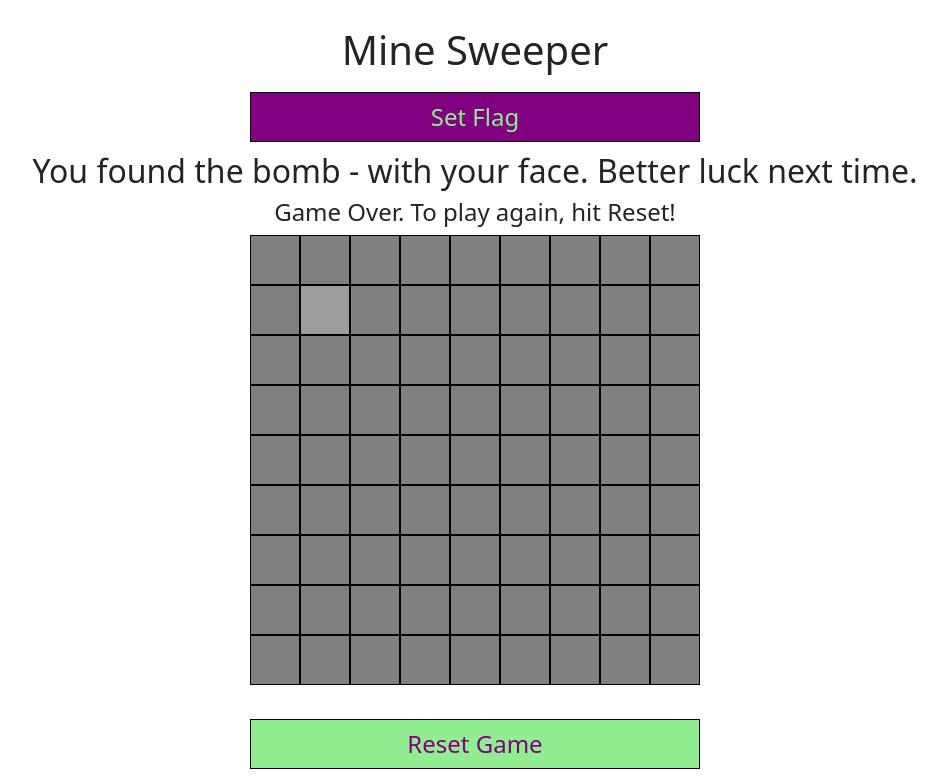
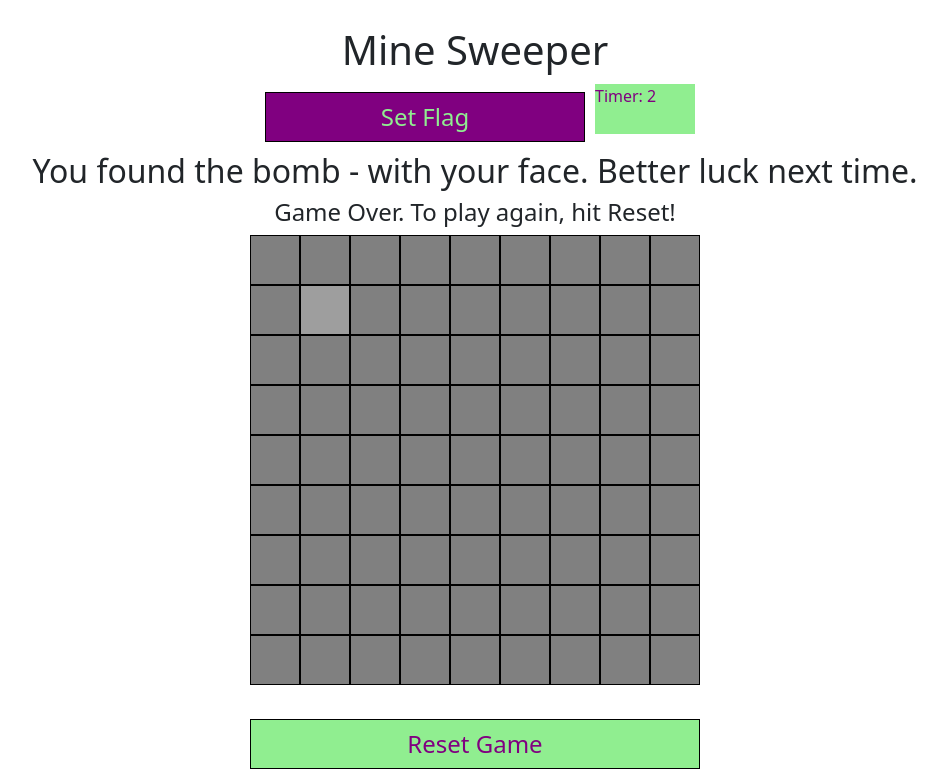
Before and after one commit to RosanneE/GA-321-Project1, a plain HTML site: page index.html in a window 1280 px wide. Both pictures are taken after a click on the button 490 px from the left and 242 px from the top of the page. Shown: the top 776 px of the page, without its empty margins (165-1112 px from the left). Drawn offline with nearby package versions, Linux system fonts and the light colour scheme; grey boxes are pictures that could not be loaded.

Commit message:
timer update

```diff
--- a/app.js
+++ b/app.js
@@ -8,6 +8,7 @@ let bombTouchCount = 0
 let width = 8
 let isEdge = false
 let flag = false
+let timeStatus = false
 let bombArray = []
     //edgecase groups
 let edgeCaseLeft = [0, 9, 18, 27, 36, 45, 54, 63, 72,]
@@ -22,6 +23,8 @@ let messageTwo = document.querySelector(".messageTwo")
 let reset = document.querySelector(".reset")
 let setFlag = document.querySelector("#flagID")
 let level = document.querySelectorAll("level")
+let timer = document.getElementById("timerID")
+console.log(timer)
 //***Might not need? Only for Debugging?
 let gameMap = [0, 0, 0, 0, 0, 0, 0, 0, 0, 0, 0, 0, 0, 0, 0, 0, 0, 0, 0, 0, 0, 0, 0, 0, 0, 0, 0, 0, 0, 0, 0, 0, 0, 0, 0, 0, 0, 0, 0, 0, 0, 0, 0, 0, 0, 0, 0, 0, 0, 0, 0, 0, 0, 0, 0, 0, 0, 0, 0, 0, 0, 0, 0, 0, 0, 0, 0, 0, 0, 0, 0, 0, 0, 0, 0, 0, 0, 0, 0, 0, 0,]
 
@@ -36,11 +39,19 @@ function buttonsOn() {
     squares.forEach(square => {
         square.addEventListener('click', () => {
             isEdge = false
+            if (timeStatus === false) {
+                let timeNow = 0
+                const timeInterval = setInterval(function () {
+                    timeNow++
+                    timer.innerHTML = `Timer: ${timeNow}`
+                }, 1000)
+                timeStatus = true
+            }
             if (flag === false) {
                 if (square.id === "bomb") {
                     explodeBomb(square)
                     //(gameMap[square.dataset.number])
-                } else{
+                } else {
                     // safe(square)
                     // countBombs(square)
                     safe(gameMap[square.dataset.number], square)
@@ -103,8 +114,7 @@ function setGame() {
         squares[bombArray[i]].id = "bomb"
     }
     buttonsOn()
-    // fill in Game map with touches
-    //setMap()
+    //start timer
     //log bomb array and gameMap for debugging
     console.log(`bomb array ' ${bombArray}`)
     console.log(gameMap)
@@ -279,36 +289,36 @@ function gameOver() {
 
 // creates a ripple effect reveiling all touching squares that are safe and have no bomb touches and stops after reveling a numbered square
 function explodingSafe(squareNo) {
-    for (let i = 0; i < caseCheck.length; i++){
+    let whichEdge = "none"
+    console.log(squareNo)
+    edgeCaseLeft.forEach(caseLeft => {
+        if (caseLeft == squareNo) {
+            whichEdge = "left"
+            console.log(whichEdge)
+            return
+        }
+    })
+    edgeCaseRight.forEach(caseRight => {
+        if (caseRight == squareNo) {
+            whichEdge = "right"
+            console.log(whichEdge)
+            return
+        }
+    })
+    if (whichEdge === "none") {
+        console.log(whichEdge)
+        for (let i = 0; i < caseCheck.length; i++) {
             let curr = caseCheck[i] + parseInt(squareNo)
-        //console.log(curr)
-        if (gameMap[curr] != "bomb"){
+            if (gameMap[curr] != "bomb") {
                 safe(curr)
                 countBombs(curr)
                 if (bombTouchCount != 0) {
                     squares[curr].style.color = "purple"
                     squares[curr].innerHTML = bombTouchCount
-            } else if(bombTouchCount === 0){
-                explodingSafe(curr)
+                } else if (bombTouchCount === 0) {
+                    //explodingSafe(curr)
                 }
             }
         }
     }
-
-// function explodingSafe(squareNo){
-//     countBombs(squareNo)
-//     if (bombTouchCount != 0){
-//         console.log("should not be in explodingSafe")
-//     }
-//     for (i = 0; i< caseCheck.length; i++){
-//         curr = parseInt(squareNo) + caseCheck[i]
-//         safe(curr)
-//         countBombs(curr)
-//         console.log(bombTouchCount)
-//         console.log(gameMap[curr])
-//         if (bombTouchCount === 0 && gameMap[curr] != "bomb"){
-//             curr = curr++
-//             explodingSafe(curr)
-//         }
-//     }
-// }
+}
--- a/index.html
+++ b/index.html
@@ -20,8 +20,12 @@
 <body>
     <div class=whole>
         <h1>Mine Sweeper</h1>
-        <div class = "setFlag" id = setFlagID>
-        <button class = "flag" id = "flagID">Set Flag</button>
+        <div class="topButtons">
+            <div class="setFlag" id=setFlagID>
+                <button class="flag" id="flagID">Set Flag</button>
+                <div class="timerDiv"></div>
+                <p class="timer" id="timerID">Time: </p>
+            </div>
         </div>
         <h2 class="message" id=messageID></h2>
         <h4 class = "messageTwo" id = "messageTwoID"></h4>
--- a/style.css
+++ b/style.css
@@ -56,7 +56,7 @@ li {
     font-size:x-large  ;
     margin: 10px;
     height:50px;
-    width: 450px;
+    width: 320px;
 }
 .setFlag{
     display: flex;
@@ -99,6 +99,14 @@ li {
     display: flex;
     align-content: space-around;
 }
+.timer{
+    height: 50px;
+    width: 100px;
+    color: purple;
+    background-color: lightgreen;
+    display: flex;
+    align-content: space-around;
+}
 @media (max-width: 100px) {
     button{
         width: 25px;
```
Lines whose indentation alone changed are shown as unchanged.
